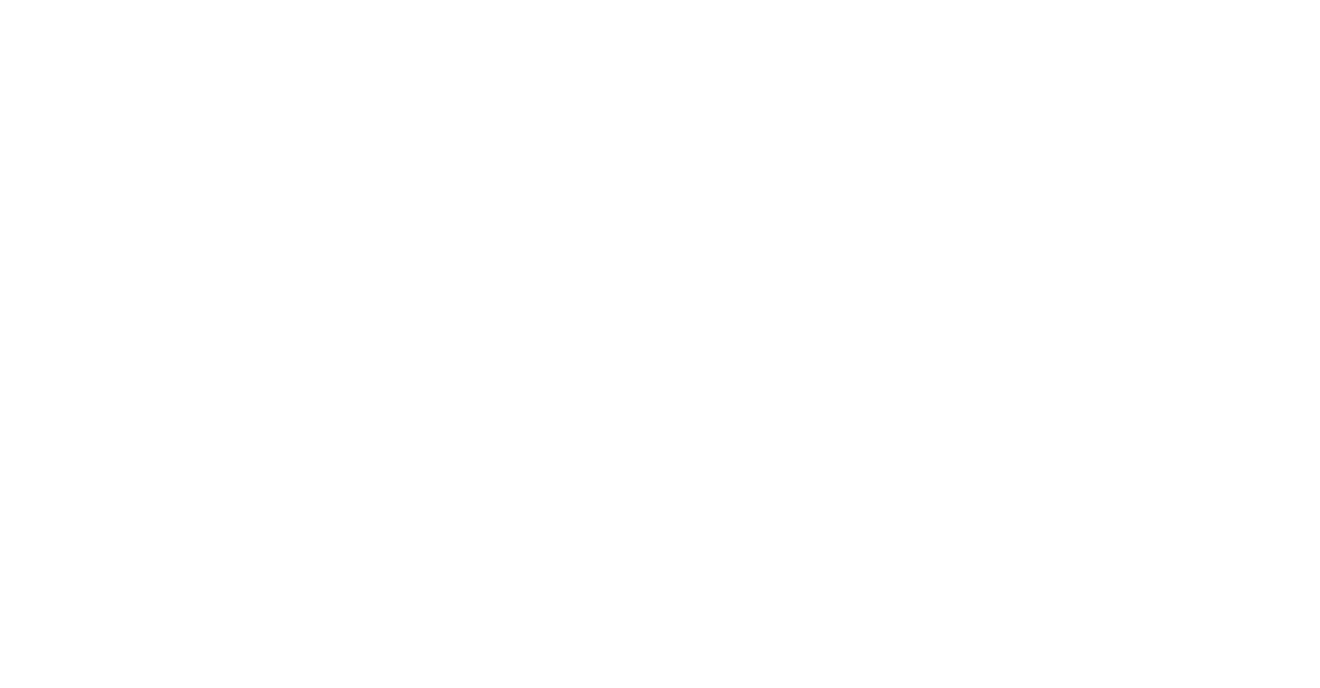
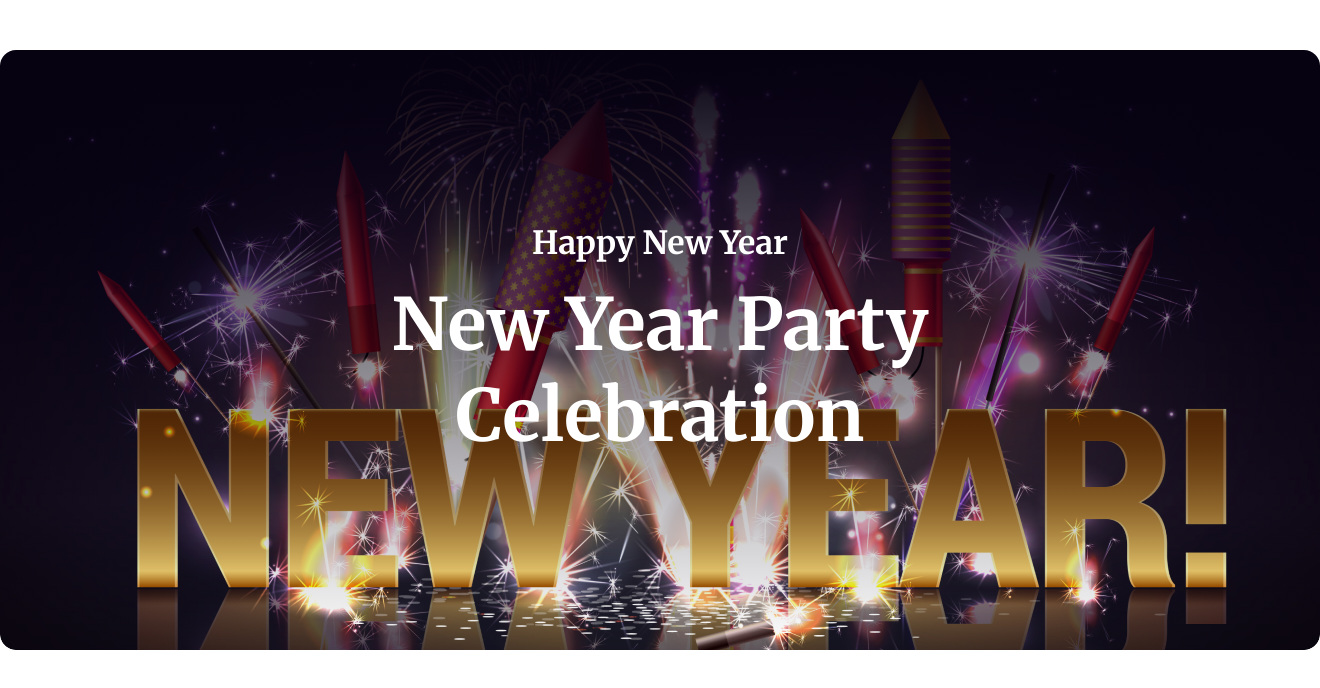
Before and after one commit to Joychandra13/new-year-offer, a plain HTML site: page index.html in a window 1280 px wide. Shown: the whole page, 1320 px wide, since content can reach past the window. Drawn offline with Linux system fonts and the light colour scheme.

Commit message:
banner add

```diff
--- a/index.html
+++ b/index.html
@@ -10,7 +10,12 @@
     <link rel="stylesheet" href="style.css">
 </head>
 <body class="merriweather-normal">
-    <header></header>
+    <header class="header">
+        <div class="banner">
+            <h4>Happy New Year</h4>
+            <h2>New Year Party <br>Celebration</h2>
+        </div>
+    </header>
     <main></main>
     <footer></footer>
 </body>
--- a/style.css
+++ b/style.css
@@ -5,3 +5,55 @@
   font-variation-settings:
     "wdth" 100;
 }
+*{
+    margin: 0;
+}
+
+.header{
+    margin: 50px 0;
+}
+
+/* common use */
+.common-title{
+    font-size: 48px;
+    font-weight: bold;
+    color: #070211;
+}
+.common-sub-title{
+    font-size: 24px;
+    font-weight: 500;
+    color: #FF0000;
+}
+.common-des{
+    font-size: 20px;
+    font-weight: 400;
+    color: rgba(7, 2, 17, 0.6);
+    line-height: 32px;
+}
+
+
+.banner{
+    width: 1320px;
+    margin: 0 auto;
+    text-align: center;
+    background-image: linear-gradient(180deg,rgba(7, 2, 17, 1) 0%, rgba(7, 2, 17, 0) 100%), url("images/Banner\ Image.png");
+    color: white;
+    min-height: 600px;
+    display: flex;
+    flex-direction: column;
+    justify-content: center;
+    align-items: center;
+    background-size: cover;
+    border-radius: 16px;
+}
+
+.banner h4{
+    font-size: 32px;
+    font-weight: 500px;
+    margin-bottom: 16px;
+}
+.banner h2{
+    font-size: 72px;
+    font-weight: bolder;
+    margin-bottom: 16px;
+}
```
